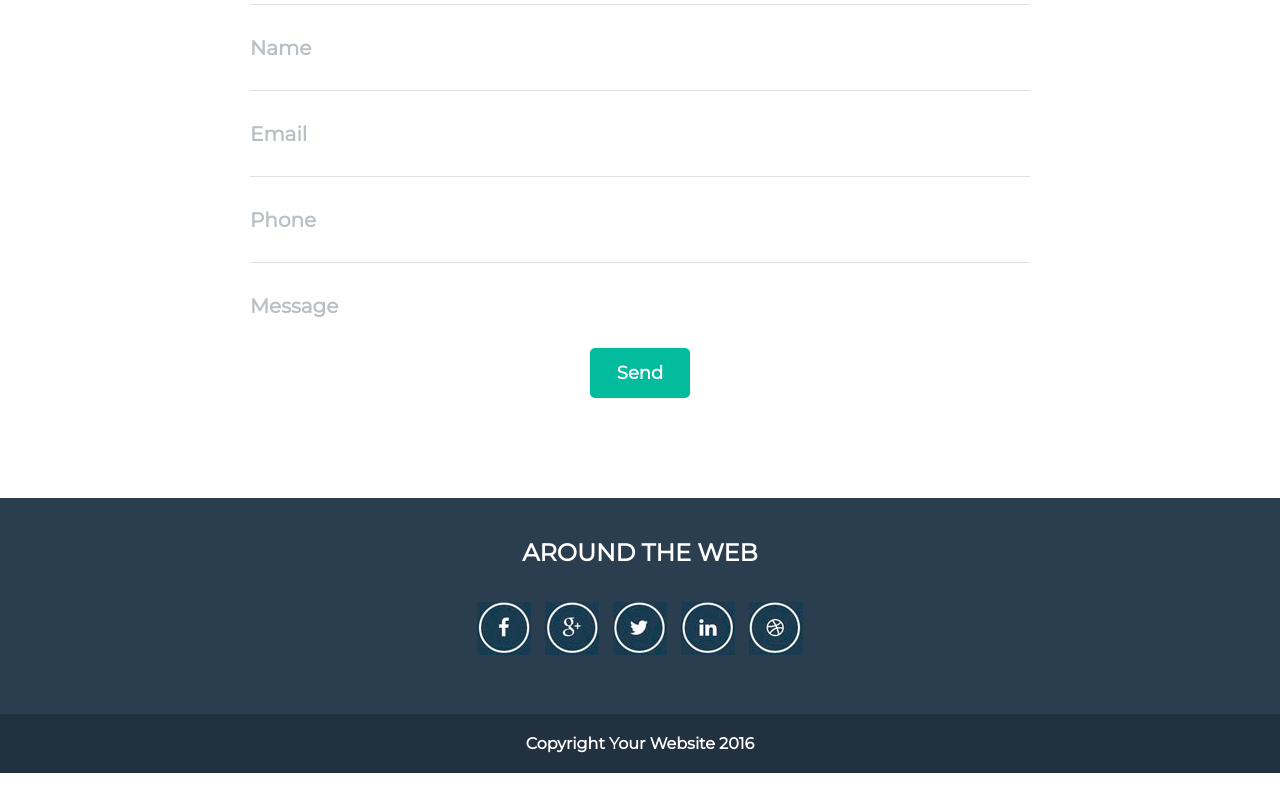
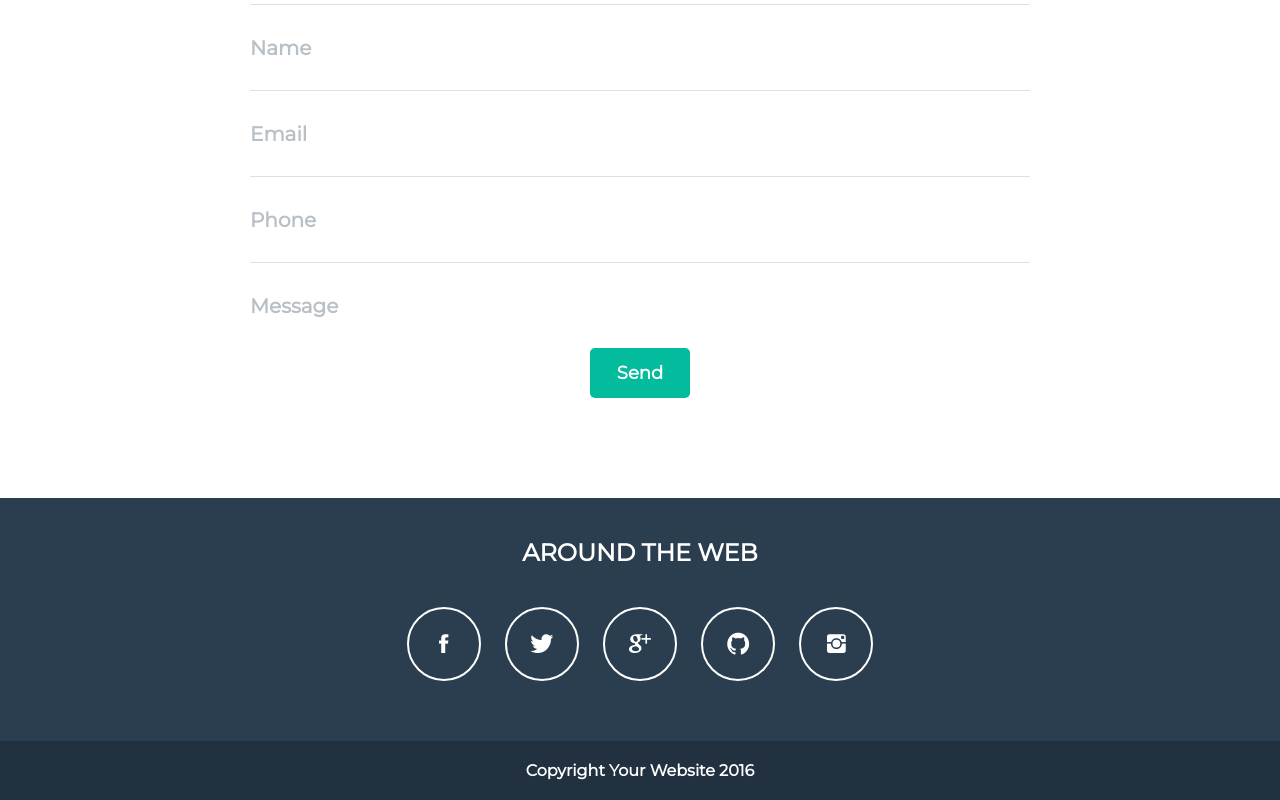
Before and after one commit to lucaslombard/clase1-v2, a plain HTML site: page index.html in a window 1280 px wide. Shown: the part 2366-3166 px from the top of the page. Before the commit the page ends 3139 px from the top, so only its background shows below. Drawn offline with nearby package versions, Linux system fonts and the light colour scheme.

Commit message:
social icons

```diff
--- a/index.html
+++ b/index.html
@@ -2,6 +2,7 @@
 <html>
 <head>
 <link rel="stylesheet" type="text/css" href="style.css">
+<link rel="stylesheet" type="text/css" href="http://code.ionicframework.com/ionicons/2.0.1/css/ionicons.min.css">
 <link href="https://fonts.googleapis.com/css?family=Montserrat" rel="stylesheet">
 <meta charset="utf-8">
 	<title>Trabajo Práctico Uno</title>
@@ -82,11 +83,11 @@
 			<h4>AROUND THE WEB</h4>
 		</div>
 		<div class="container-social-icons">
-			<div class="social-icons"><img src="images/social-1.jpg"></div>
-			<div class="social-icons"><img src="images/social-2.jpg"></div>
-			<div class="social-icons"><img src="images/social-3.jpg"></div>
-			<div class="social-icons"><img src="images/social-4.jpg"></div>
-			<div class="social-icons"><img src="images/social-5.jpg"></div>
+			<div class="ion-social-facebook social-icons"></div>
+			<div class="ion-social-twitter social-icons"></div>
+			<div class="ion-social-googleplus social-icons"></div>
+			<div class="ion-social-github social-icons"></div>
+			<div class="ion-social-instagram social-icons"></div>
 		</div>
 		</footer>
 		<div class="copyright-container">
--- a/style.css
+++ b/style.css
@@ -159,8 +159,16 @@ h4{
 }
 
 .social-icons{
+	font-size: 25px;
+	text-align: center;
 	display: inline-block;
-	padding: 5px;
+	padding: 10px;
+	margin: 10px;
+	border: 2px white solid;
+	border-radius: 50%;
+	height: 50px;
+	width: 50px;
+	line-height: 50px;
 }
 
 .container-social-icons{
```
